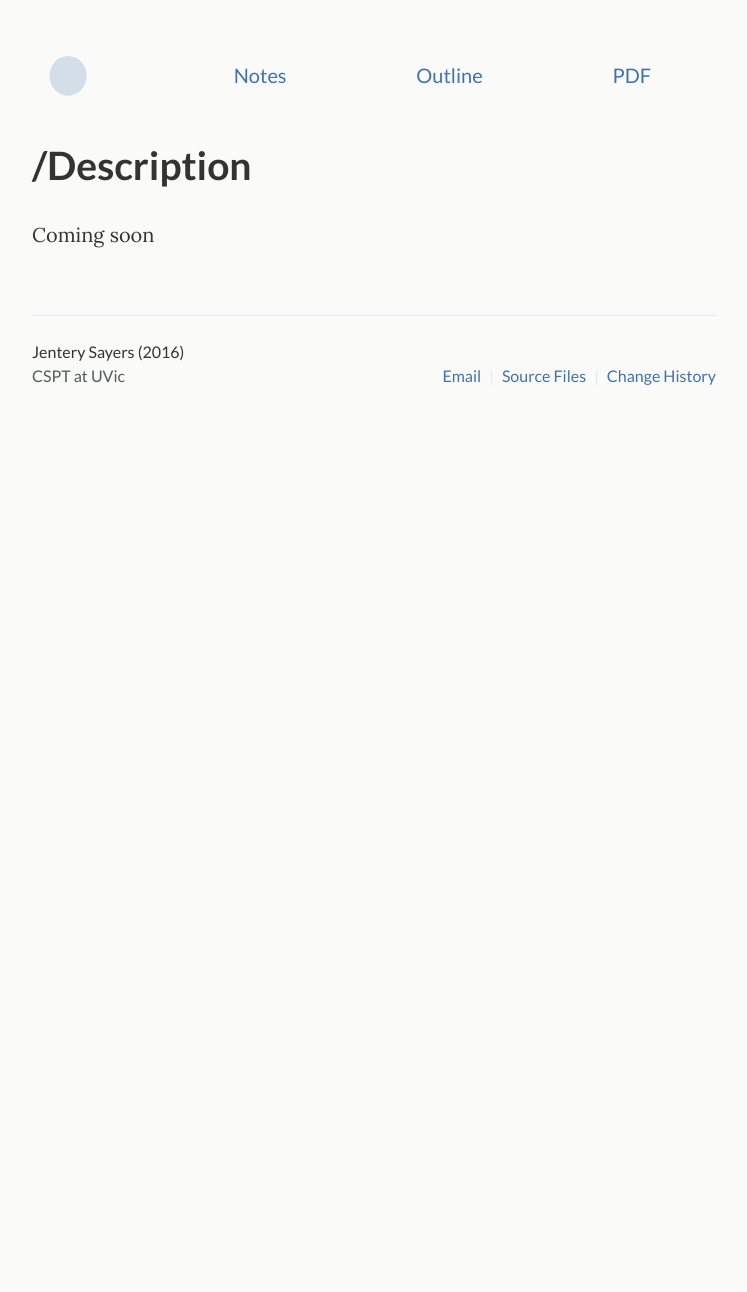
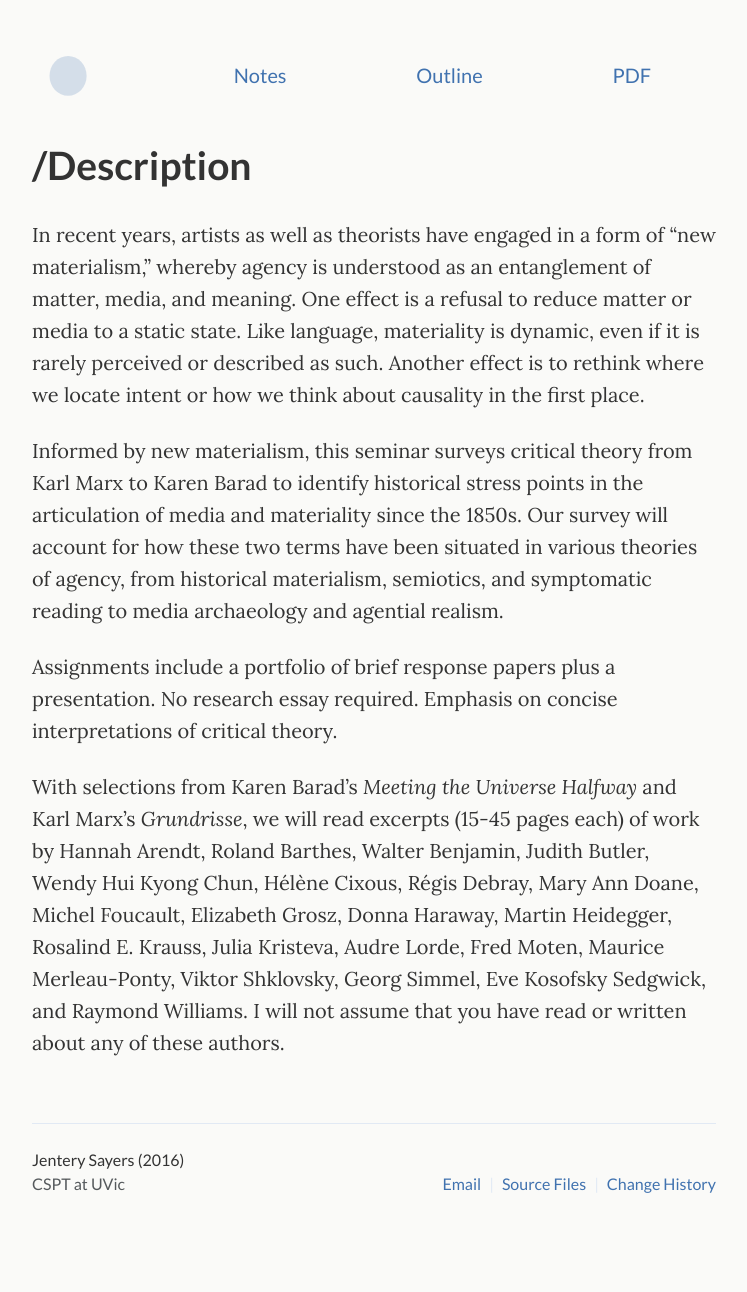
Before and after one commit to jentery/cspt500, a Jekyll site: the page built from _pages/description.md, in a window 1280 px wide. Shown: the whole page, without its empty margins (266-1013 px from the left). Built offline with Jekyll 4.4.1, drawn with Linux system fonts in a browser that asks for light colours; before the commit the page ends 900 px from its top, so only the background shows below that.

Commit message:
edits to description.md

```diff
--- a/_pages/description.md
+++ b/_pages/description.md
@@ -5,4 +5,10 @@ permalink: description/
 subtitle: /Description
 ---
 
-Coming soon
+In recent years, artists as well as theorists have engaged in a form of "new materialism," whereby agency is understood as an entanglement of matter, media, and meaning. One effect is a refusal to reduce matter or media to a static state. Like language, materiality is dynamic, even if it is rarely perceived or described as such. Another effect is to rethink where we locate intent or how we think about causality in the first place.
+
+Informed by new materialism, this seminar surveys critical theory from Karl Marx to Karen Barad to identify historical stress points in the articulation of media and materiality since the 1850s. Our survey will account for how these two terms have been situated in various theories of agency, from historical materialism, semiotics, and symptomatic reading to media archaeology and agential realism.
+
+Assignments include a portfolio of brief response papers plus a presentation. No research essay required. Emphasis on concise interpretations of critical theory.
+
+With selections from Karen Barad's *Meeting the Universe Halfway* and Karl Marx's *Grundrisse*, we will read excerpts (15-45 pages each) of work by Hannah Arendt, Roland Barthes, Walter Benjamin, Judith Butler, Wendy Hui Kyong Chun, Hélène Cixous, Régis Debray, Mary Ann Doane, Michel Foucault, Elizabeth Grosz, Donna Haraway, Martin Heidegger, Rosalind E. Krauss, Julia Kristeva, Audre Lorde, Fred Moten, Maurice Merleau-Ponty, Viktor Shklovsky, Georg Simmel, Eve Kosofsky Sedgwick, and Raymond Williams. I will not assume that you have read or written about any of these authors.
```
